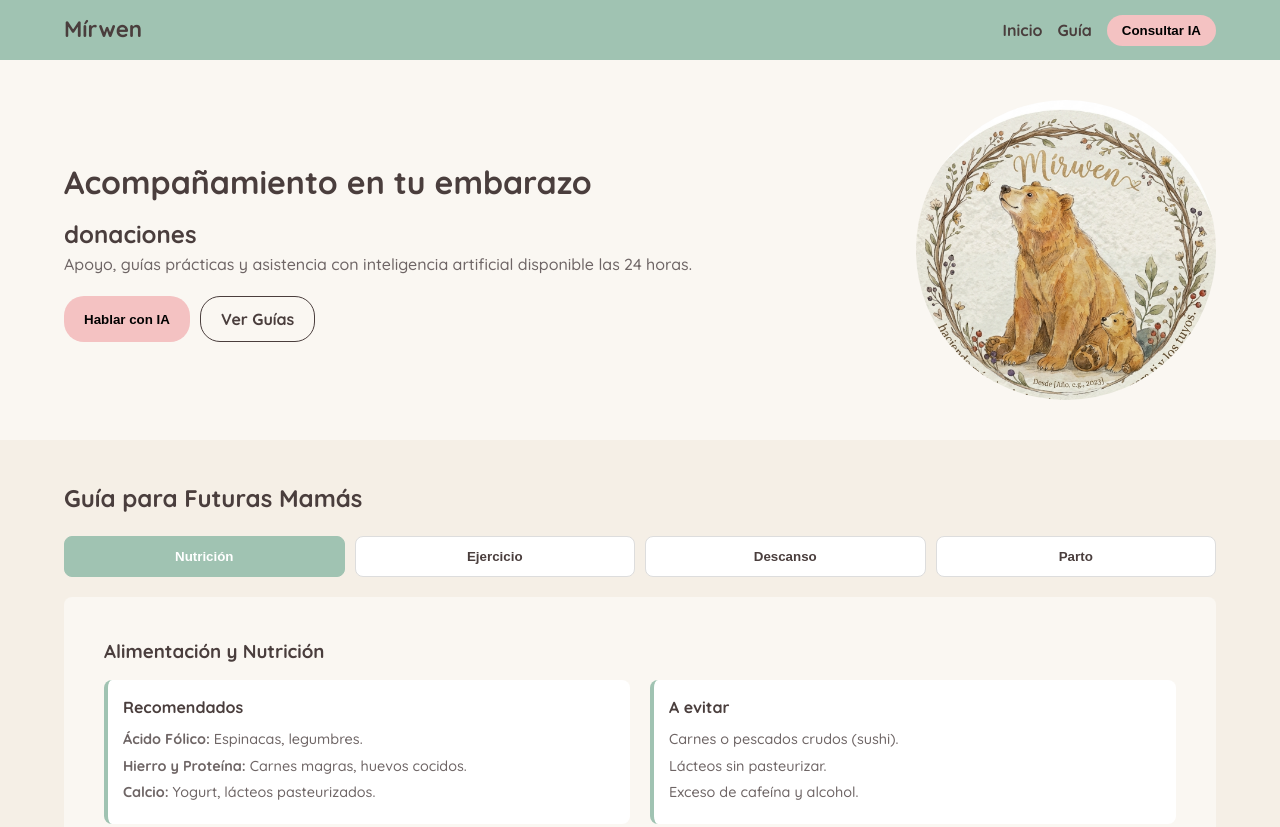
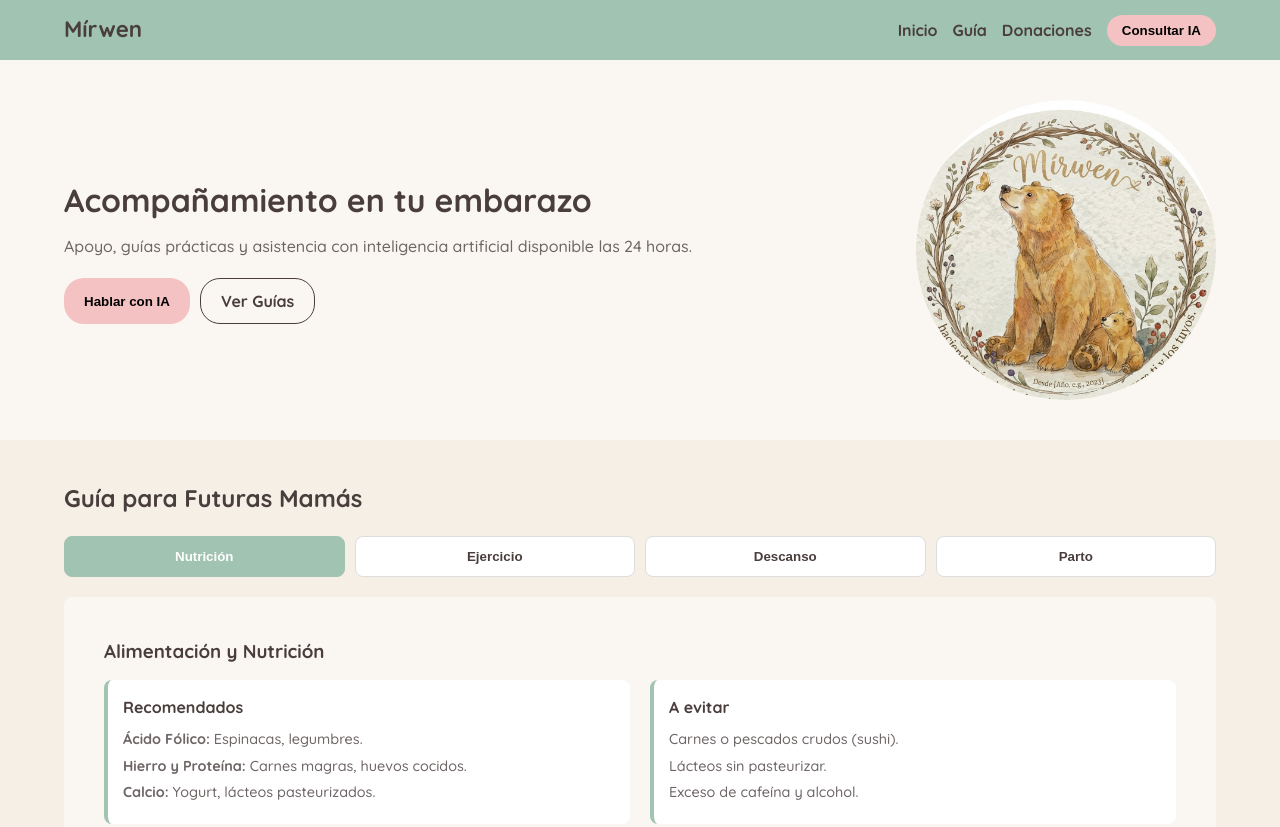
Before and after one commit to gutierrezvricardo2024-source/mirwen-source, a plain HTML site: page index.html in a window 1280 px wide. Shown: the top 827 px of the page. Drawn offline with Linux system fonts and the light colour scheme.

```diff
--- a/index.html
+++ b/index.html
@@ -115,6 +115,7 @@
             <div class="nav-links" id="nav-links">
                 <a href="#inicio">Inicio</a>
                 <a href="#guia">Guía</a>
+                 <a href="#Donaciones">Donaciones</a>
                 <button class="btn-abrir-chat btn-nav">Consultar IA</button>
             </div>
         </nav>
@@ -125,7 +126,6 @@
         <section class="hero" id="inicio">
             <div class="hero-text">
                 <h1>Acompañamiento en tu embarazo</h1>
-                <h2>donaciones</h2>
                 <p>Apoyo, guías prácticas y asistencia con inteligencia artificial disponible las 24 horas.</p>
                 <div class="hero-buttons">
                     <button class="btn-abrir-chat btn-main">Hablar con IA</button>
```
